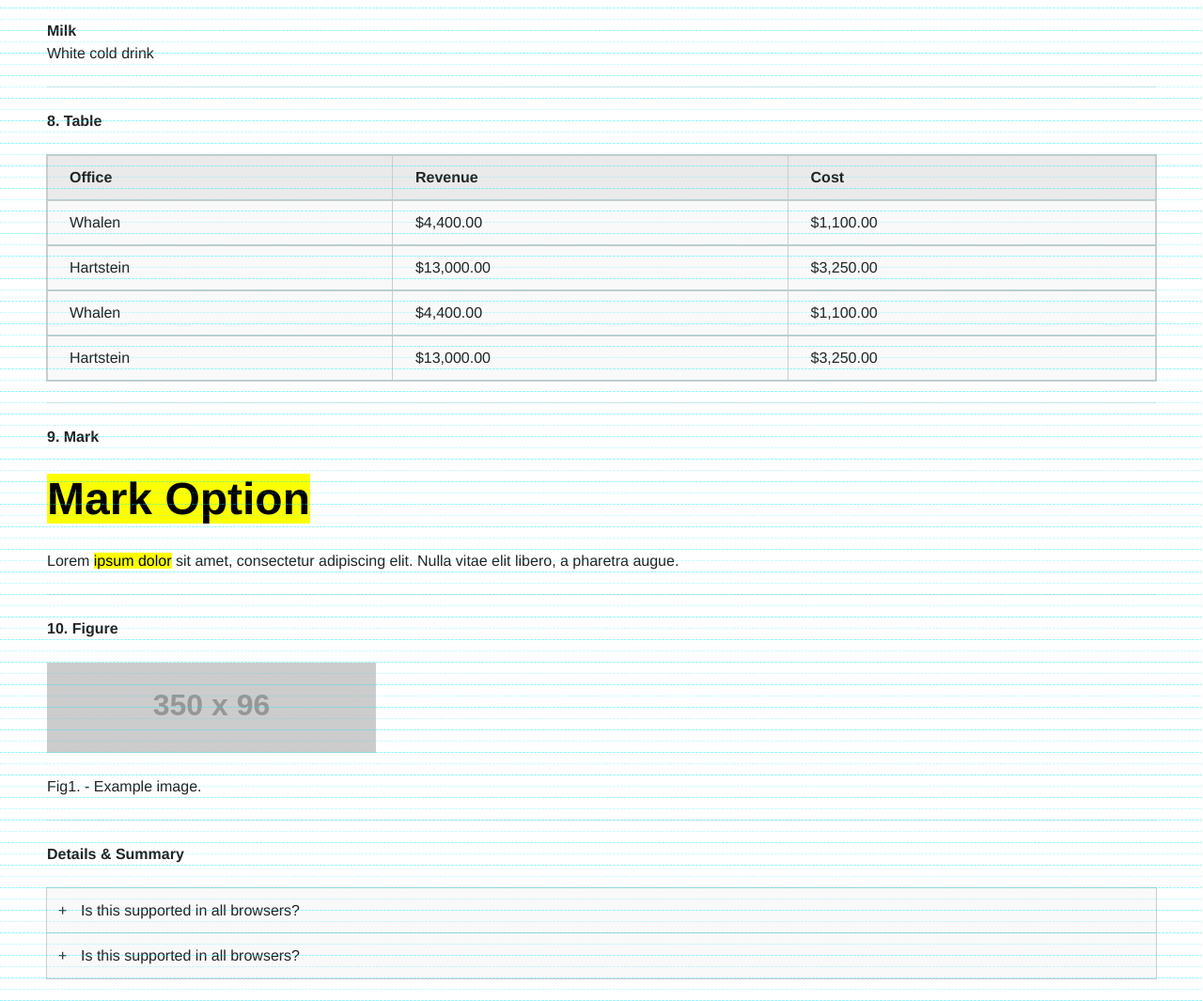
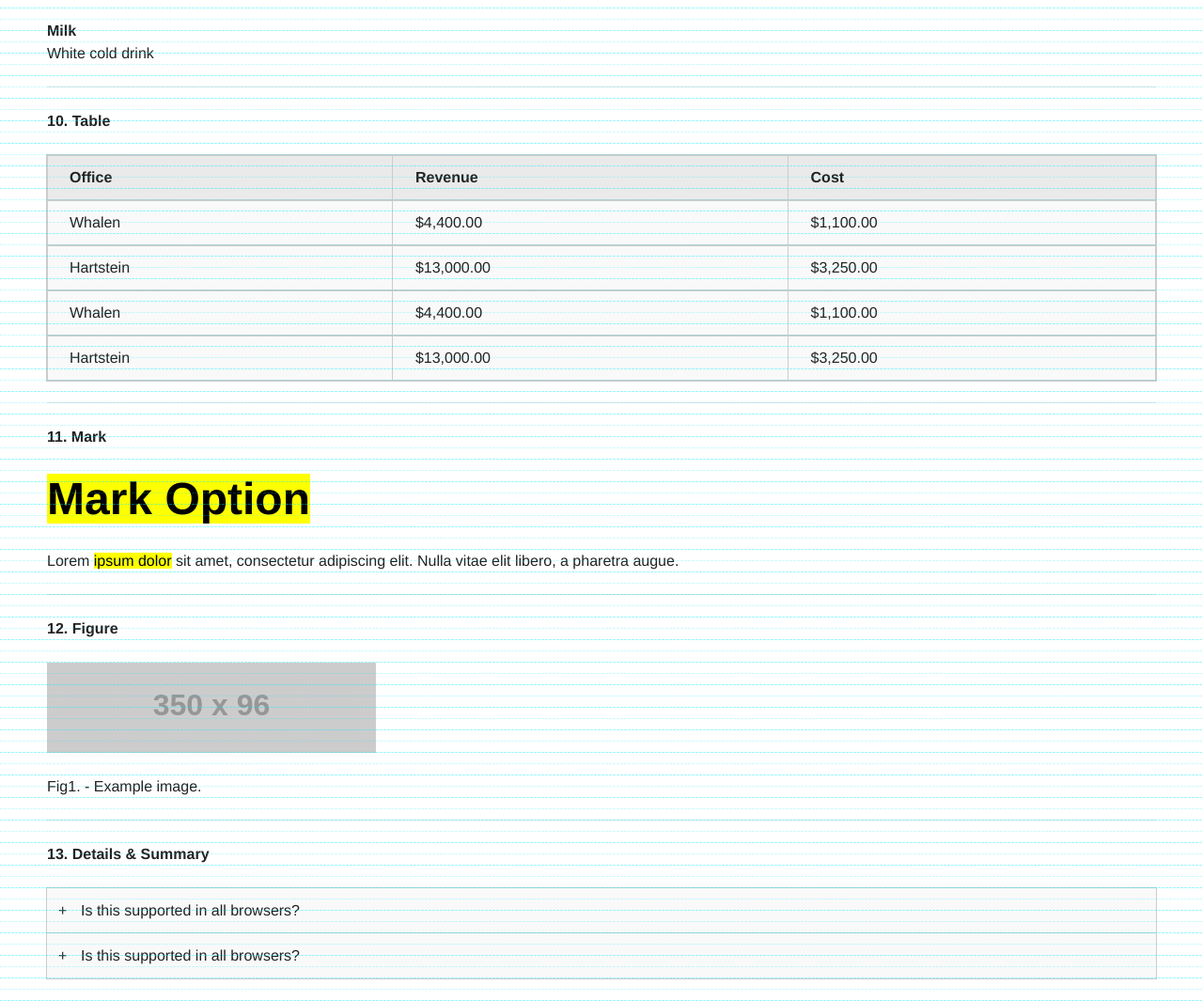
Before and after one commit to michaeltrilford/MobileFirst-BaseStyles, a plain HTML site: page index.html in a window 1280 px wide. Shown: the part 2151-3216 px from the top of the page at 94% size. Drawn offline with nearby package versions, Linux system fonts and the light colour scheme; placeholder pictures from the web are drawn by us.

Commit message:
Update labels

```diff
--- a/index.html
+++ b/index.html
@@ -90,7 +90,7 @@
               <dd>White cold drink</dd>
             </dl>
             <hr>
-            <h6>8. Table</h6>
+            <h6>10. Table</h6>
             <table>
               <thead>
                 <tr>
@@ -123,17 +123,17 @@
               </tbody>
             </table>
             <hr>
-            <h6>9. Mark</h6>
+            <h6>11. Mark</h6>
             <h1><mark>Mark Option</mark></h1>
             <p>Lorem <mark>ipsum dolor</mark> sit amet, consectetur adipiscing elit. Nulla vitae elit libero, a pharetra augue.</p>
             <hr>
-            <h6>10. Figure</h6>
+            <h6>12. Figure</h6>
             <figure>
               <img src="http://placehold.it/350x96">
               <figcaption>Fig1. - Example image.</figcaption>
             </figure>
             <hr>
-            <h6>Details &amp; Summary</h6>
+            <h6>13. Details &amp; Summary</h6>
             <details>
               <summary>Is this supported in all browsers?</summary>
               <p>No, maecenas faucibus mollis interdum. Integer posuere erat a ante venenatis dapibus posuere velit aliquet. Vestibulum id ligula porta felis euismod semper. Maecenas sed diam eget risus varius blandit sit amet non magna.</p>
```
